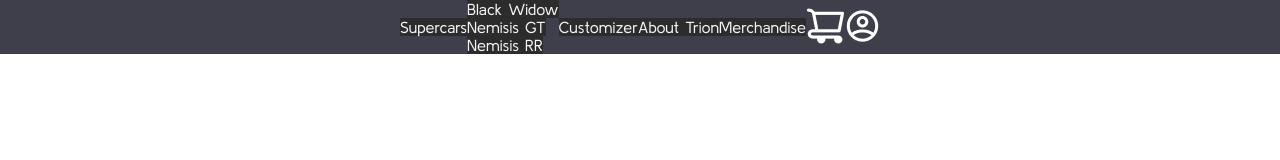
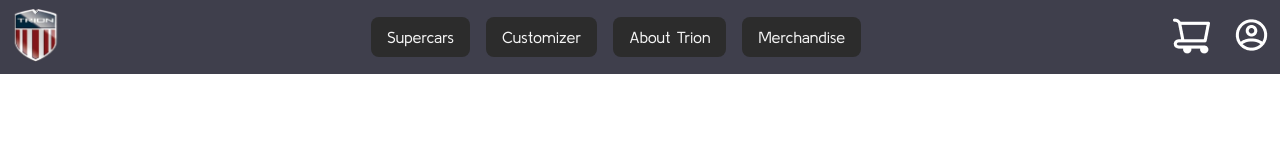
Before and after one commit to CartWebApp/supercar-website-pm-team-6-trion-website, a plain HTML site: page index.html in a window 1280 px wide. Drawn offline with Linux system fonts and the light colour scheme.

Commit message:
MIDDLE COMMIT FOR OTHERS TO SEE
Whoops caps lock

```diff
--- a/app.css
+++ b/app.css
@@ -26,11 +26,52 @@ nav ul{
 nav > ul{
     display: flex;
     flex-direction: row;
-    justify-content: center;
+    justify-content: space-between;
     align-items: center;
 }
 
 .button{
     background-color: #2C2C2C;
     color: #f5f5f5;
+    font-size: 16px;
+    padding: 0.7em 1em;
+    margin: 0 0.5em;
+    border-radius: 8px;
 }
+
+.button:hover, .button:focus{
+    background-color: red;
+}
+
+.dropdown{
+    visibility: hidden;
+    display: flex;
+    flex-direction: column;
+    align-items: center;
+    position: absolute;
+    top: 5%;
+    left: 40%;
+}
+
+#logo{
+    max-height: 55px;
+    margin: 0.5em 0.5em;
+}
+
+#center{
+    justify-self: center;
+    display: flex;
+    align-items: center;
+}
+
+#right{
+    display: flex;
+}
+
+.icons{
+    margin: 0 0.7em;
+}
+
+ul li:hover > ul, ul li ul:hover{
+    visibility: visible;
+}
--- a/index.html
+++ b/index.html
@@ -10,8 +10,9 @@
     <header>
         <nav>
             <ul>
-                <!-- <li><a href="#"><img src="images/logo.png" alt="Trion Logo"></a></li> -->
-                <li><a class="button" href="#">Supercars</a></li>
+                <li><a href="#"><img id="logo" src="images/logo.png" alt="Trion Logo"></a></li>
+                <article id="center">
+                    <li><a class="button" id="main-drop" href="#">Supercars</a></li>
                         <ul class="dropdown">
                             <li><a class="button" href="#">Black Widow</a></li>
                             <li><a class="button" href="#">Nemisis GT</a></li>
@@ -20,8 +21,12 @@
                     <li><a class="button" href="#">Customizer</a></li>
                     <li><a class="button" href="#">About Trion</a></li>
                     <li><a class="button" href="#">Merchandise</a></li>
-                <li><a href="#"><img src="images/cart-icon.png" alt="Shopping Cart Icon"></a></li>
-                <li><a href="#"><img src="images/profile-icon.png" alt="Account Profile Icon"></a></li>
+
+                </article>
+                <article id="right">
+                    <li><a href="#"><img class="icons" src="images/cart-icon.png" alt="Shopping Cart Icon"></a></li>
+                    <li><a href="#"><img class="icons" src="images/profile-icon.png" alt="Account Profile Icon"></a></li>
+                </article>
             </ul>
         </nav>
     </header>
```
Lines whose indentation alone changed are shown as unchanged.
